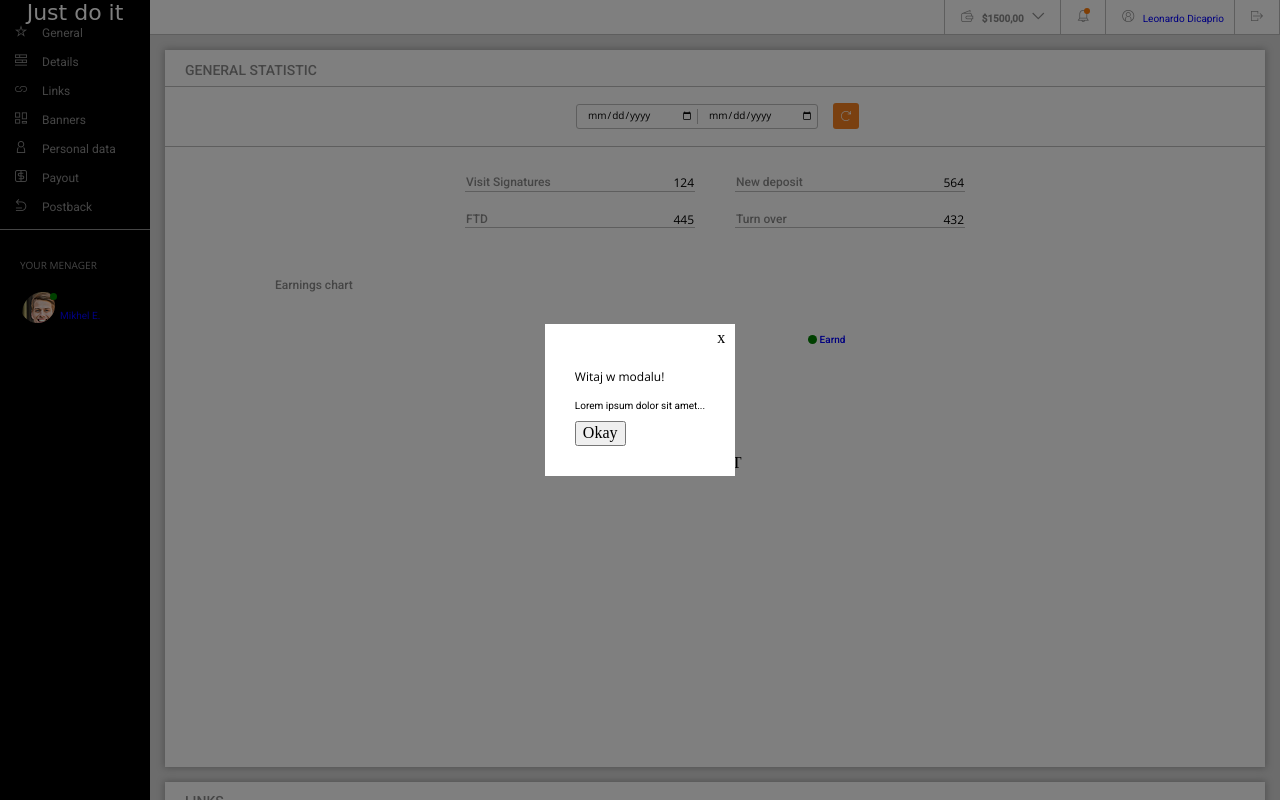
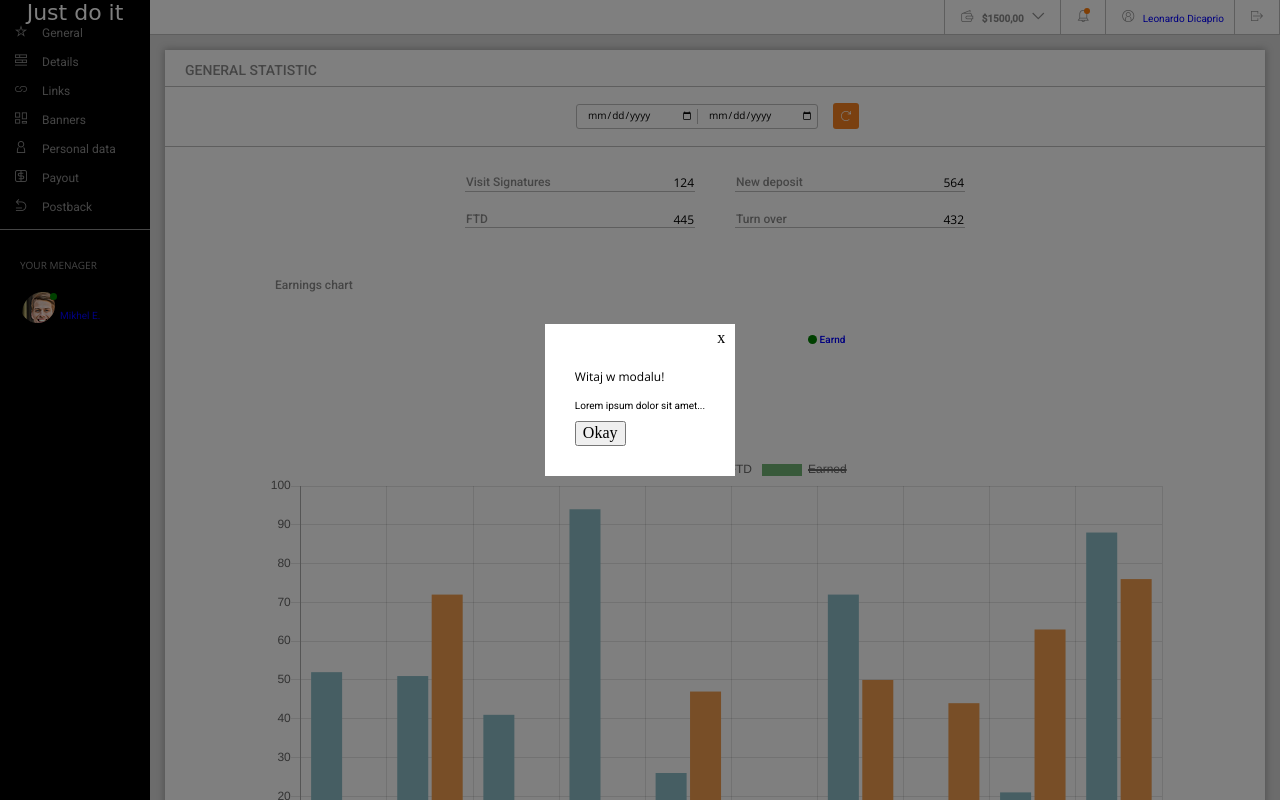
Before and after one commit to grzegorzmierzwa/dashboard, a website: page src/index.html in a window 1280 px wide. Drawn offline with nearby package versions, Linux system fonts and the light colour scheme; files that its build step writes are made by us from their sources; a web font is replaced by a local one.

Commit message:
add chart

```diff
--- a/src/index.html
+++ b/src/index.html
@@ -141,7 +141,7 @@
                             <a href="#" class="component--link-chart"><div class="chart-not-3"></div><h3 class="chart-link-text">Earnd</h3></a>
                         </div>
                         <div class="main-chart">
-                            CHART
+                            <canvas id="myChart"></canvas>
                         </div>
                     </div>
                 </div>
@@ -287,6 +287,7 @@
 
     </div>
 
+    <script src="https://cdnjs.cloudflare.com/ajax/libs/Chart.js/2.4.0/Chart.min.js"></script>
     <script src="js/script.js" type="module"></script>
 </body>
 
--- a/src/js/script.js
+++ b/src/js/script.js
@@ -1,3 +1,4 @@
+/* eslint-disable linebreak-style */
 
 function toggleMenu(visible) {
   document.querySelector('.menu-sidebar').classList.toggle('show', visible)
@@ -41,3 +42,42 @@ function openModal(modal) {
 }
 
 openModal('#myModal')
+
+
+var ctx = document.getElementById('myChart').getContext('2d');
+
+
+/* eslint-disable no-undef */
+// eslint-disable-next-line no-unused-vars
+var chart = new Chart(ctx, {
+  // 1
+  type: 'bar',
+  data: {
+      // 2
+      labels: ["01", "02", "03", "04", "05", "06", "07", "08", "09", "10"],
+      // 3
+      datasets: [{
+          // 4
+          label: "Signups",
+          // 5
+          backgroundColor: '#8DBEC8',
+          borderColor: '#8DBEC8',
+          // 6
+          data: [ 52, 51, 41, 94, 26, 6, 72, 9, 21, 88 ],
+      },
+      {
+          label: "FTD",
+          backgroundColor: '#F29E4E',
+          borderColor: '#F29E4E',
+          data: [ 6, 72, 1, 0, 47, 11, 50, 44, 63, 76 ],
+      },
+      {
+          label: "Earned",
+          backgroundColor: '#71B374',
+          borderColor: '#71B374',
+          data: [ 59, 49, 68, 90, 67, 41, 13, 38, 48, 48 ],
+          // 7
+          hidden: true,
+      }]
+  },
+});
--- a/src/sass/sections/_general-statistic.scss
+++ b/src/sass/sections/_general-statistic.scss
@@ -51,7 +51,7 @@
   }
 
   .general-chart {
-    height: 500px;
+    height: auto;
   }
 }
 
```
